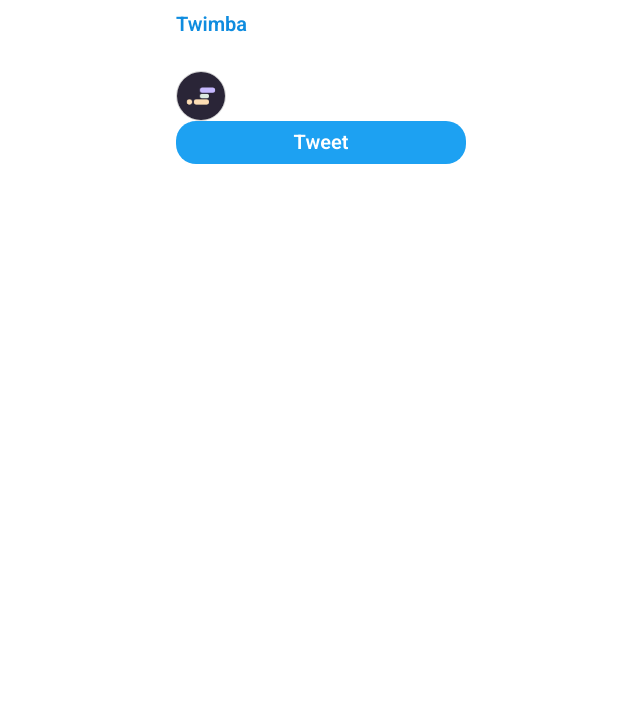
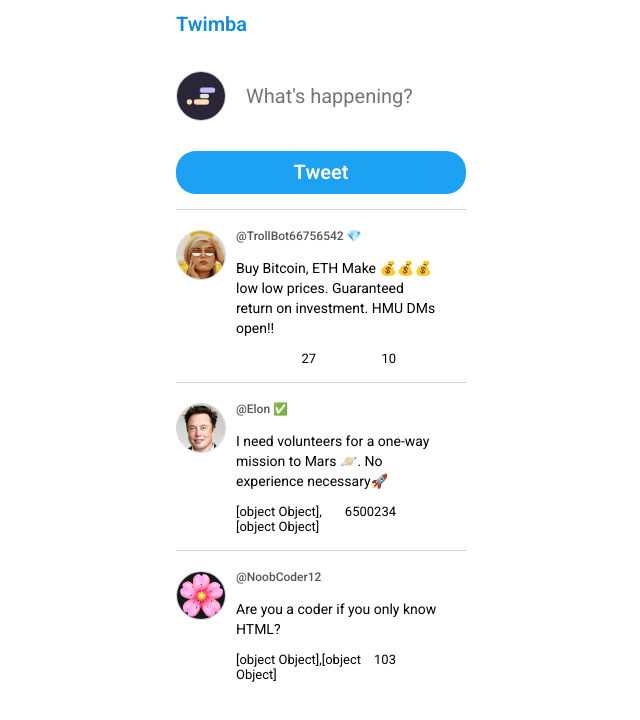
Before and after one commit to javiernfigueroa/twitterCLone, a plain HTML site: page index.html in a window 1280 px wide. Shown: the whole page, without its empty margins (319-959 px from the left). Drawn offline with nearby package versions, Linux system fonts and the light colour scheme.

Commit message:
feed.html

```diff
--- a/index.css
+++ b/index.css
@@ -1,23 +1,24 @@
-html, body {
+html,
+body {
   margin: 0;
   padding: 0;
-    font-family: 'Roboto', sans-serif;
+  font-family: "Roboto", sans-serif;
 }
 
 /* typography and icons */
 
-h1{
-    color: #0F8CDF;
+h1 {
+  color: #0f8cdf;
   margin-bottom: 10px;
   font-size: 20px;
 }
 
-i{
+i {
   font-size: 15px;
   cursor: pointer;
 }
 
-.liked{
+.liked {
   color: red;
 }
 
@@ -27,12 +28,13 @@ i{
 
 /* layout */
 
-main, header{
+main,
+header {
   width: 290px;
   margin: 0 auto;
 }
 
-header{
+header {
   padding-bottom: 25px;
 }
 
@@ -44,7 +46,7 @@ header{
 
 /* textareas + btn */
 
-textarea{
+textarea {
   border: none;
   padding: 10px;
   margin: 0 0 20px 0;
@@ -52,10 +54,11 @@ textarea{
   width: 100%;
   font-size: 20px;
   line-height: 30px;
+  resize: none;
 }
 
-button{
-    background-color: #1DA1F2;
+button {
+  background-color: #1da1f2;
   border: none;
   color: white;
   padding: 10px 19px;
@@ -68,46 +71,46 @@ button{
 
 /* tweet */
 
-.tweet{
+.tweet {
   border-top: 1px solid lightgray;
   padding: 20px 0 0 0;
   width: 100%;
   margin: 15px 0;
 }
 
-.tweet-inner{
+.tweet-inner {
   display: flex;
   align-items: flex-start;
   gap: 10px;
 }
 
-.tweet-details{
+.tweet-details {
   display: flex;
   font-size: 13px;
   justify-content: space-between;
   width: 160px;
 }
 
-.tweet-detail{
+.tweet-detail {
   display: flex;
   gap: 4px;
 }
 
-.tweet-reply{
+.tweet-reply {
   border-top: 1px solid lightgray;
   padding: 20px 0 0 0px;
   margin: 10px 0 10px 40px;
   width: 80%;
 }
 
-.handle{
+.handle {
   font-size: 12px;
   font-weight: 500;
   color: #555;
   margin-top: 0;
 }
 
-.tweet-text{
+.tweet-text {
   width: 207px;
   font-size: 14px;
   line-height: 20px;
@@ -115,13 +118,13 @@ button{
 
 /* images */
 
-.profile-pic{
+.profile-pic {
   border: 1px solid lightgray;
   border-radius: 50%;
   width: 48px;
 }
 
 /* utility */
-.hidden{
+.hidden {
   display: none;
 }
--- a/index.html
+++ b/index.html
@@ -16,6 +16,8 @@
 	<main>
 		<div class="tweet-input-area">
 			<img src="images/scrimbalogo.png" class="profile-pic">
+			<textarea id="tweet-input"
+			placeholder="What's happening?"></textarea>
 		</div>
 		<button id="tweet-btn">Tweet</button>
 		<div class="feed" id="feed"></div>
--- a/index.js
+++ b/index.js
@@ -1,3 +1,40 @@
-import { tweetsData } from './data.js';
+import { tweetsData } from "./data.js";
 
-console.log(tweetsData)
+const tweetInput = document.getElementById("tweet-input");
+const tweetBtn = document.getElementById("tweet-btn");
+const feed = document.getElementById("feed")
+
+tweetBtn.addEventListener("click", function () {
+  console.log(tweetInput.value);
+});
+
+function getFeedHtml() {
+  let feedHtml = "";
+  for (let tweets of tweetsData) {
+    feedHtml +=
+    `<div class="tweet">
+    <div class="tweet-inner">
+        <img src="${tweets.profilePic}" class="profile-pic">
+        <div>
+            <p class="handle">${tweets.handle}</p>
+            <p class="tweet-text">${tweets.tweetText}</p>
+            <div class="tweet-details">
+                <span class="tweet-detail">
+                ${tweets.replies}
+                </span>
+                <span class="tweet-detail">
+                ${tweets.likes}
+                </span>
+                <span class="tweet-detail">
+                ${tweets.retweets}
+                </span>
+            </div>
+        </div>
+    </div>
+</div>
+`;
+  }
+  feed.innerHTML = feedHtml;
+}
+
+getFeedHtml();
```
Lines whose indentation alone changed are shown as unchanged.
